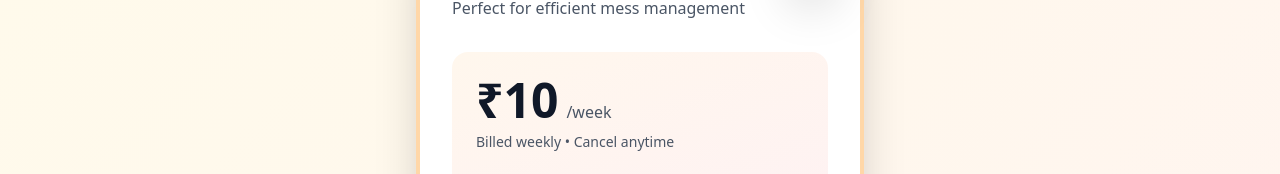
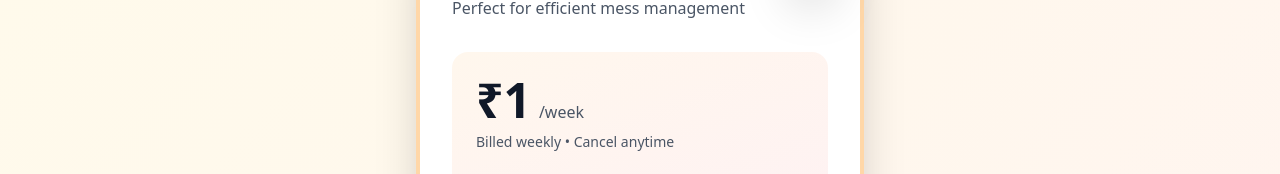
Before and after one commit to chandraprakash-pandey/Karve_Mess, a React (Vite) app in the folder frontend/: page /subscription in a window 1280 px wide. Shown: the part 439-613 px from the top of the page. Built offline with nearby package versions, Linux system fonts and the light colour scheme; no server answers.

Commit message:
updated premium price to 1

```diff
--- a/frontend/src/subscription/subs.jsx
+++ b/frontend/src/subscription/subs.jsx
@@ -145,7 +145,7 @@ function Subs() {
                             {/* Pricing */}
                             <div className='mb-8 bg-linear-to-br from-orange-50 to-red-50 p-6 rounded-2xl'>
                                 <div className='flex items-baseline gap-2'>
-                                    <span className='text-5xl font-bold text-gray-900'>₹10</span>
+                                    <span className='text-5xl font-bold text-gray-900'>₹1</span>
                                     <span className='text-gray-600'>/week</span>
                                 </div>
                                 <p className='text-sm text-gray-600 mt-2'>Billed weekly • Cancel anytime</p>
```
